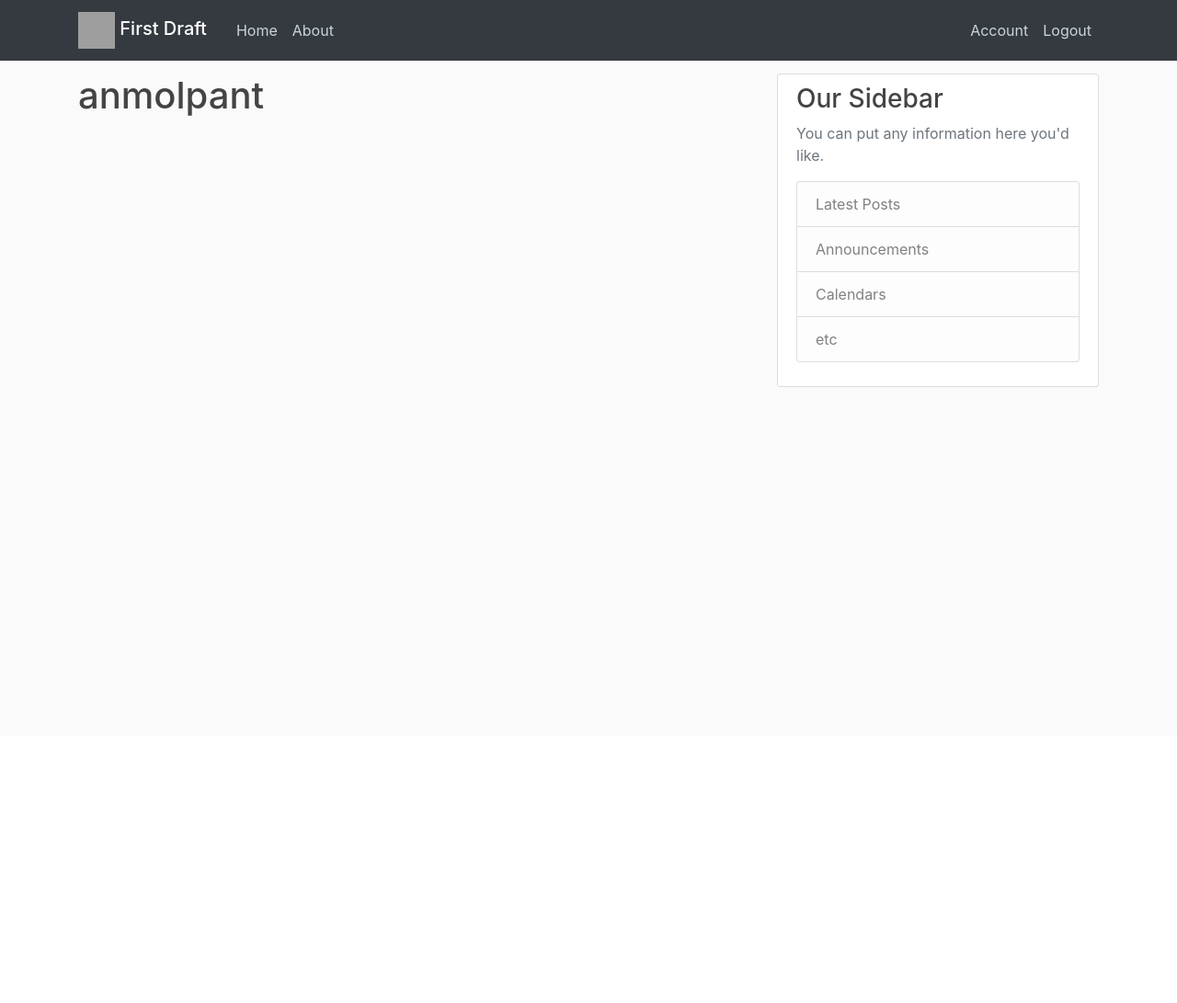
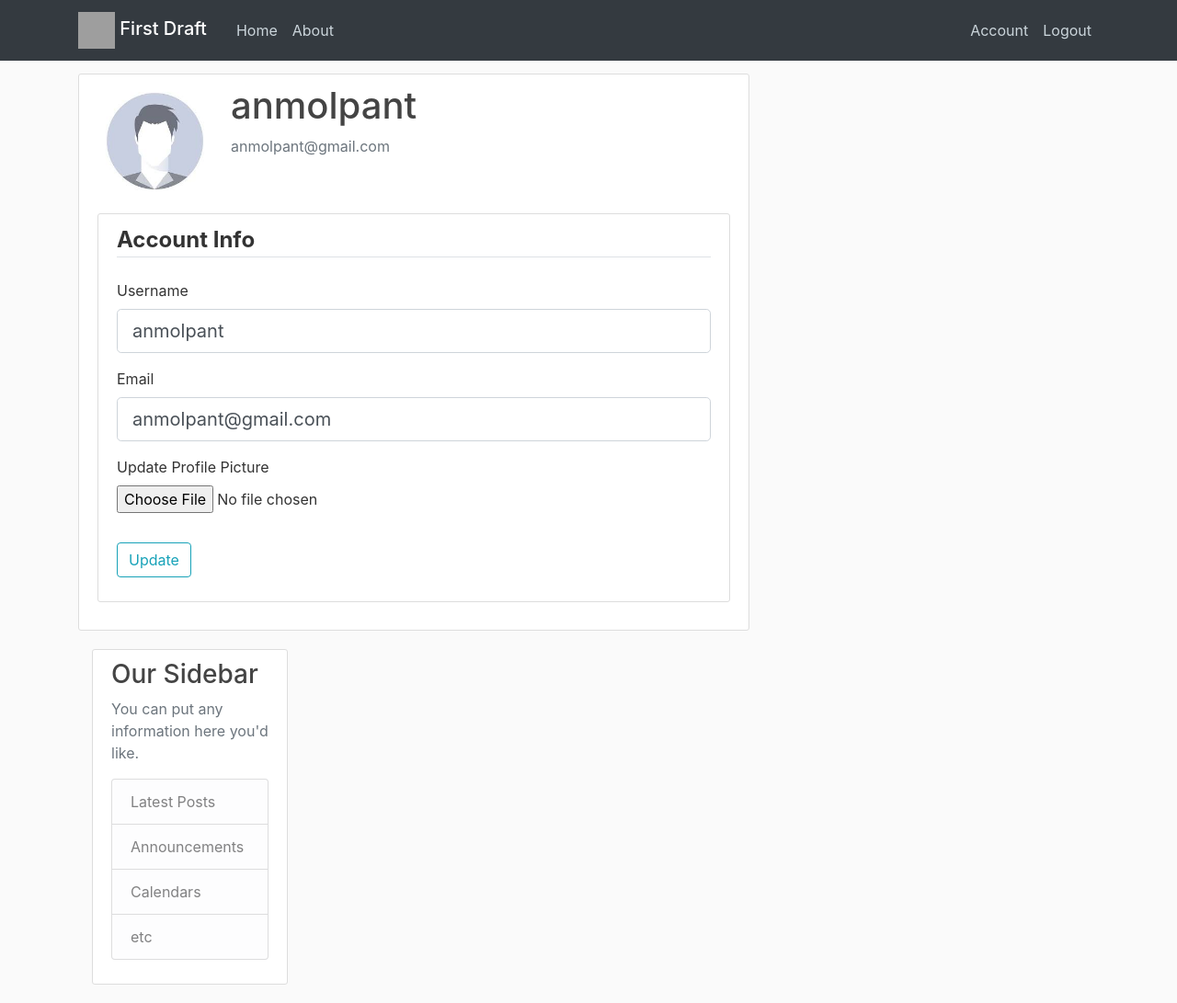
Before and after one commit to anmolpant/Blog-Website, a Flask app: page /account in a window 1280 px wide. Shown: the whole page at 92% size. Before the commit the page ends 421 px from the top, so only its background shows below. Run offline with Flask 2, Linux system fonts and the light colour scheme; a user stored in the database is signed in; some libraries are stand-ins or nearby versions; grey boxes are pictures that could not be loaded.

Commit message:
added account and profile picture

```diff
--- a/flaskblog/forms.py
+++ b/flaskblog/forms.py
@@ -1,5 +1,7 @@
 import email_validator
 from flask_wtf import FlaskForm
+from flask_wtf.file import FileField, FileAllowed
+from flask_login import current_user
 from wtforms import StringField, PasswordField, SubmitField, BooleanField
 from wtforms.validators import DataRequired, Length, Email, EqualTo, ValidationError
 from flaskblog.models import User
@@ -28,3 +30,23 @@ class LoginForm(FlaskForm):
     password = PasswordField('Password', validators=[DataRequired()])
     remember = BooleanField('Remember me on this PC')
     submit = SubmitField('Login')
+
+class UpdateAccountForm(FlaskForm):
+    username = StringField('Username',
+                           validators=[DataRequired(), Length(min=2, max=20)])
+    email = StringField('Email',
+                        validators=[DataRequired(), Email()])
+    picture = FileField('Update Profile Picture', validators=[FileAllowed(['jpg', 'png'])])
+    submit = SubmitField('Update')
+
+    def validate_username(self,username):
+        if username.data != current_user.username:
+            user = User.query.filter_by(username=username.data).first()
+            if user:
+                raise ValidationError('That username is taken, please choose another')
+
+    def validate_email(self,email):
+        if email.data != current_user.email:
+            user = User.query.filter_by(email=email.data).first()
+            if user:
+                raise ValidationError('That email already exists, please choose another')
--- a/flaskblog/routes.py
+++ b/flaskblog/routes.py
@@ -1,6 +1,9 @@
+import secrets
+import os
+from PIL import Image
 from flask import render_template, url_for, flash, redirect, request
 from flaskblog import app, db, bcrypt
-from flaskblog.forms import RegistrationForm, LoginForm
+from flaskblog.forms import RegistrationForm, LoginForm, UpdateAccountForm
 from flaskblog.models import User, Post
 from flask_login import login_user, current_user, logout_user, login_required
 
@@ -69,7 +72,33 @@ def logout():
     return redirect (url_for('home'))
 
 
-@app.route("/account")
+
+def save_picture(form_picture):
+    random_hex = secrets.token_hex(8)
+    f_name, f_ext = os.path.splitext(form_picture.filename)
+    picture_fn = random_hex + f_ext
+    picture_path = os.path.join(app.root_path, 'static/profile_pics',picture_fn)
+    output_size = (125,125)
+    i = Image.open(form_picture)
+    i.thumbnail(output_size)
+    i.save(picture_path)
+    return picture_fn
+
+@app.route("/account", methods=['GET', 'POST'])
 @login_required
 def account():
-     return render_template('account.html', title='Account')
+    form = UpdateAccountForm()
+    if form.validate_on_submit():
+        if form.picture.data:
+            picture_file = save_picture(form.picture.data)
+            current_user.image_file = picture_file
+        current_user.username = form.username.data
+        current_user.email = form.email.data
+        db.session.commit()
+        flash('Account info updated!','success')
+        return redirect(url_for('account'))
+    elif request.method == 'GET':
+        form.username.data = current_user.username
+        form.email.data = current_user.email
+    image_file = url_for('static', filename='profile_pics/' + current_user.image_file)
+    return render_template('account.html', title='Account', image_file=image_file, form=form)
--- a/flaskblog/templates/account.html
+++ b/flaskblog/templates/account.html
@@ -1,4 +1,60 @@
 {% extends "layout.html" %}
 {% block content %}
-    <h1>{{ current_user.username }}</h1>
-{% endblock content %}
+    <div class="content-section">
+        <div class="media">
+        <img class="rounded-circle account-img" src="{{ image_file }}">
+        <div class="media-body">
+            <h2 class="account-heading">{{ current_user.username }}</h2>
+            <p class="text-secondary">{{ current_user.email }}</p>
+        </div>
+        </div>
+        <div class="content-section">
+            <form method="POST" action="" enctype="multipart/form-data">
+                {{ form.hidden_tag() }}
+                <fieldset class="form-group">
+                    <legend class="border-bottom mb-4"> <b>Account Info</b></legend>
+                    <div class="form-group">
+                        {{ form.username.label(class="form-control-label") }}
+                        {% if form.username.errors %}
+                            {{ form.username(class="form-control form-control-lg is-invalid") }}
+                            <div class="invalid-feedback">
+                                {% for error in form.username.errors %}
+                                    <span>{{ error }}</span>
+                                {% endfor %}
+                            </div>
+                        {% else %}
+                            {{ form.username(class="form-control form-control-lg") }}
+                        {% endif %}
+
+                    </div>
+                    <div class="form-group">
+                        {{ form.email.label(class="form-control-label") }}
+                        {% if form.email.errors %}
+                            {{ form.email(class="form-control form-control-lg is-invalid") }}
+                            <div class="invalid-feedback">
+                                {% for error in form.email.errors %}
+                                    <span>{{ error }}</span>
+                                {% endfor %}
+                            </div>
+                        {% else %}
+                            {{ form.email(class="form-control form-control-lg") }}
+                        {% endif %}
+
+
+                    </div>
+                    <div class="form-group">
+                        {{ form.picture.label() }}
+                        {{ form.picture(class="form-control-file") }}
+                        {% if form.picture.errors %}
+                            {% for error in form.picture.errors %}
+                                <span class="text-danger">{{ error }}</span></br>
+                            {% endfor %}
+                        {% endif %}
+                    </div>
+                </fieldset>
+                <div class="form-group">
+                    {{ form.submit(class="btn btn-outline-info") }}
+                </div>
+            </form>
+        </div>
+    {% endblock content %}
```
Also changed, not shown: flaskblog/site.db, flaskblog/static/profile_pics/31dc05c4c5f3e45f.JPG (added), flaskblog/static/profile_pics/65b61450012aa49d.png (added), flaskblog/static/profile_pics/default.jpg (added).
